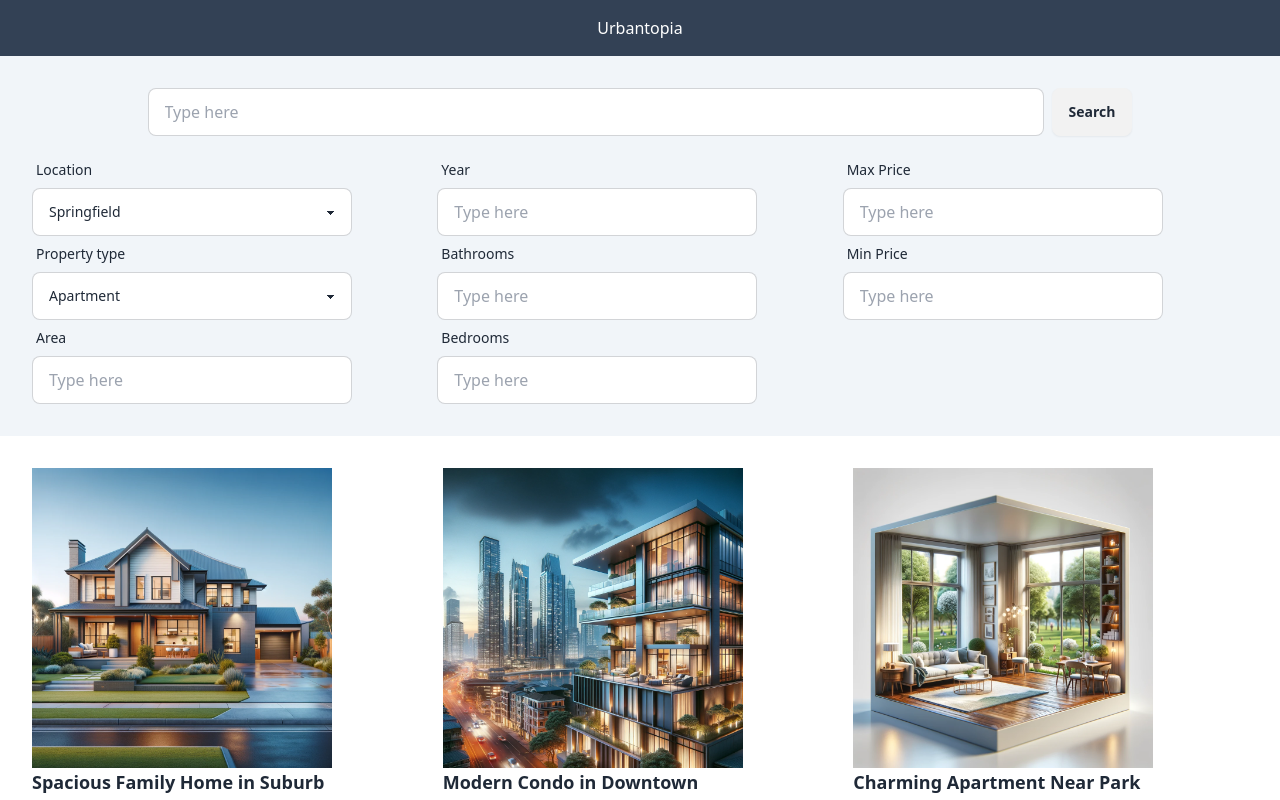
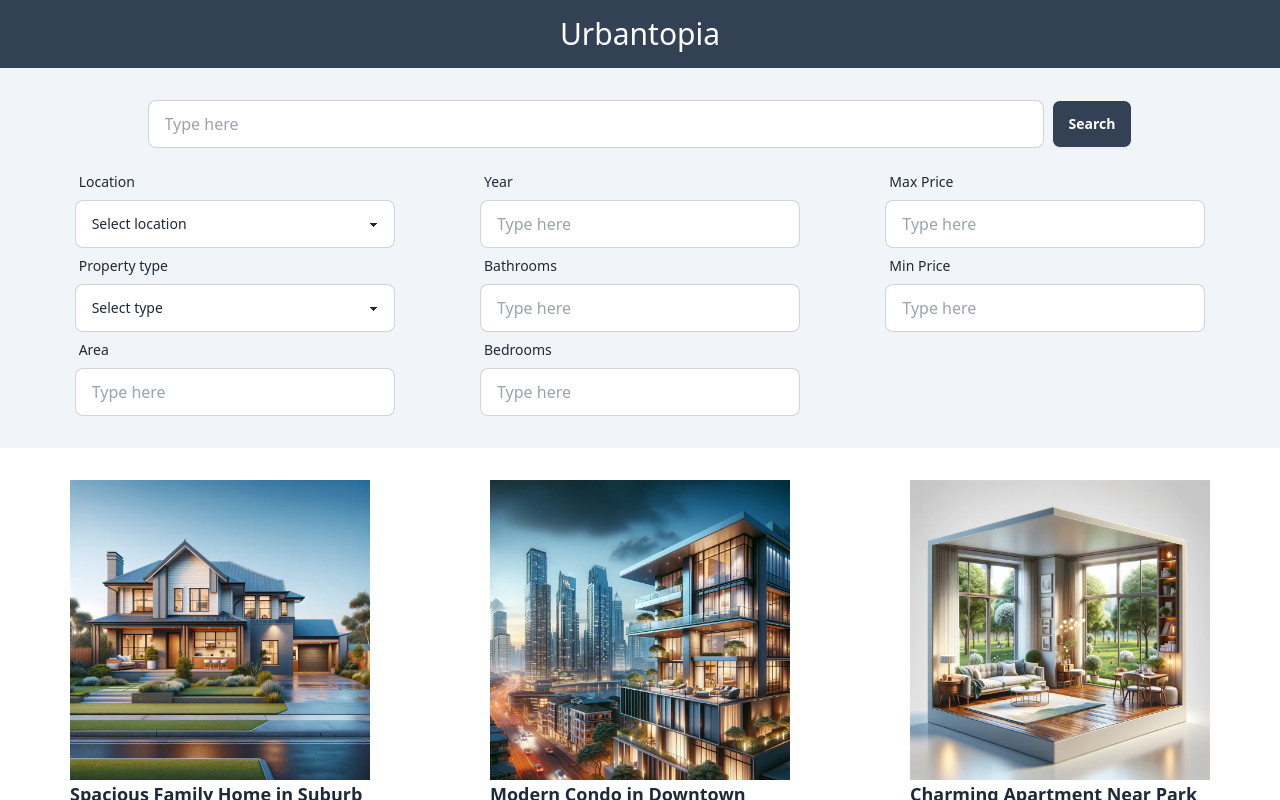
Before and after one commit to wendykr/urbantopia-app, a Next.js app: page /listings in a window 1280 px wide. Shown: the top 800 px of the page. Built offline with nearby package versions, Linux system fonts and the light colour scheme.

Commit message:
ref: styled refactoring

```diff
--- a/src/components/FilterSelect/FilterSelect.jsx
+++ b/src/components/FilterSelect/FilterSelect.jsx
@@ -16,7 +16,7 @@ export default function FilterSelect({
         onChange={(event) => handleFilterChange(name, event.target.value)}
       >
         {placeholder && (
-          <option disabled defaultValue>
+          <option defaultValue>
             {placeholder}
           </option>
         )}
--- a/src/components/Header/Header.jsx
+++ b/src/components/Header/Header.jsx
@@ -1,5 +1,12 @@
+import Link from "next/link";
+
 export default function Header() {
   return (
-    <div className="text-center bg-slate-700 text-white py-4">Urbantopia</div>
+    <Link
+      href={`/listings`}
+      className="block text-center bg-slate-700 text-white py-4 text-3xl"
+    >
+      Urbantopia
+    </Link>
   );
 }
--- a/src/components/InquiryForm/InquiryForm.jsx
+++ b/src/components/InquiryForm/InquiryForm.jsx
@@ -7,8 +7,9 @@ export default function InquiryForm({ listingId }) {
     console.log(data);
   };
   return (
-    <form className="w-full max-w-xs" onSubmit={handleSubmit}>
-      <h2 className="text-2xl mb-4">Send Inquiry</h2>
+    <form className="w-full max-w-xl m-auto" onSubmit={handleSubmit}>
+      <h2 className="text-2xl mb-4 font-bold text-center">Send Inquiry</h2>
+      <div className="grid grid-cols-2 gap-x-8">
         <div className="form-control">
           <label className="label">
             <span className="label-text">Name</span>
@@ -39,7 +40,11 @@ export default function InquiryForm({ listingId }) {
             className="input input-bordered"
           />
         </div>
-      <button className="btn btn-primary w-full mt-4" type="submit">
+      </div>
+      <button
+        className="btn bg-slate-700 hover:bg-slate-600 text-white w-full mt-4"
+        type="submit"
+      >
         Send
       </button>
     </form>
--- a/src/components/ListingItem/ListingItem.jsx
+++ b/src/components/ListingItem/ListingItem.jsx
@@ -10,7 +10,7 @@ export default function ListingItem({ listing }) {
         height={200}
         alt={listing.title}
       />
-      <h3 className="text-lg font-bold">{listing.title}</h3>
+      <h2 className="text-lg font-bold">{listing.title}</h2>
       <ul>
         <li>Location: {listing.location}</li>
         <li>Price: ${listing.price}</li>
--- a/src/components/SearchFilters/SearchFilters.jsx
+++ b/src/components/SearchFilters/SearchFilters.jsx
@@ -18,9 +18,9 @@ export default function SearchFilters({ setFilters }) {
           className="input input-bordered w-full max-w-4xl"
           onChange={(event) => handleFilterChange("search", event.target.value)}
         />
-        <button className="btn">Search</button>
+        <button className="btn bg-slate-700 hover:bg-slate-600 text-white">Search</button>
       </div>
-      <div className="grid grid-cols-3">
+      <div className="grid grid-cols-3 justify-items-center">
         <FilterSelect
           label="Location"
           name="location"
--- a/src/pages/listings/index.js
+++ b/src/pages/listings/index.js
@@ -10,7 +10,7 @@ export default function SearchPage() {
   return (
     <div>
       <SearchFilters setFilters={setFilters} />
-      <div className="grid grid-cols-3 gap-4 px-8 py-8">
+      <div className="grid grid-cols-3 gap-11 px-8 py-8 justify-items-center">
         {listings.map((listing) => {
           return <ListingItem key={listing.id} listing={listing} />;
         })}
```
Also changed, not shown: src/pages/listings/[listingId].js (+9 -7 lines). Lines whose indentation alone changed are shown as unchanged.
